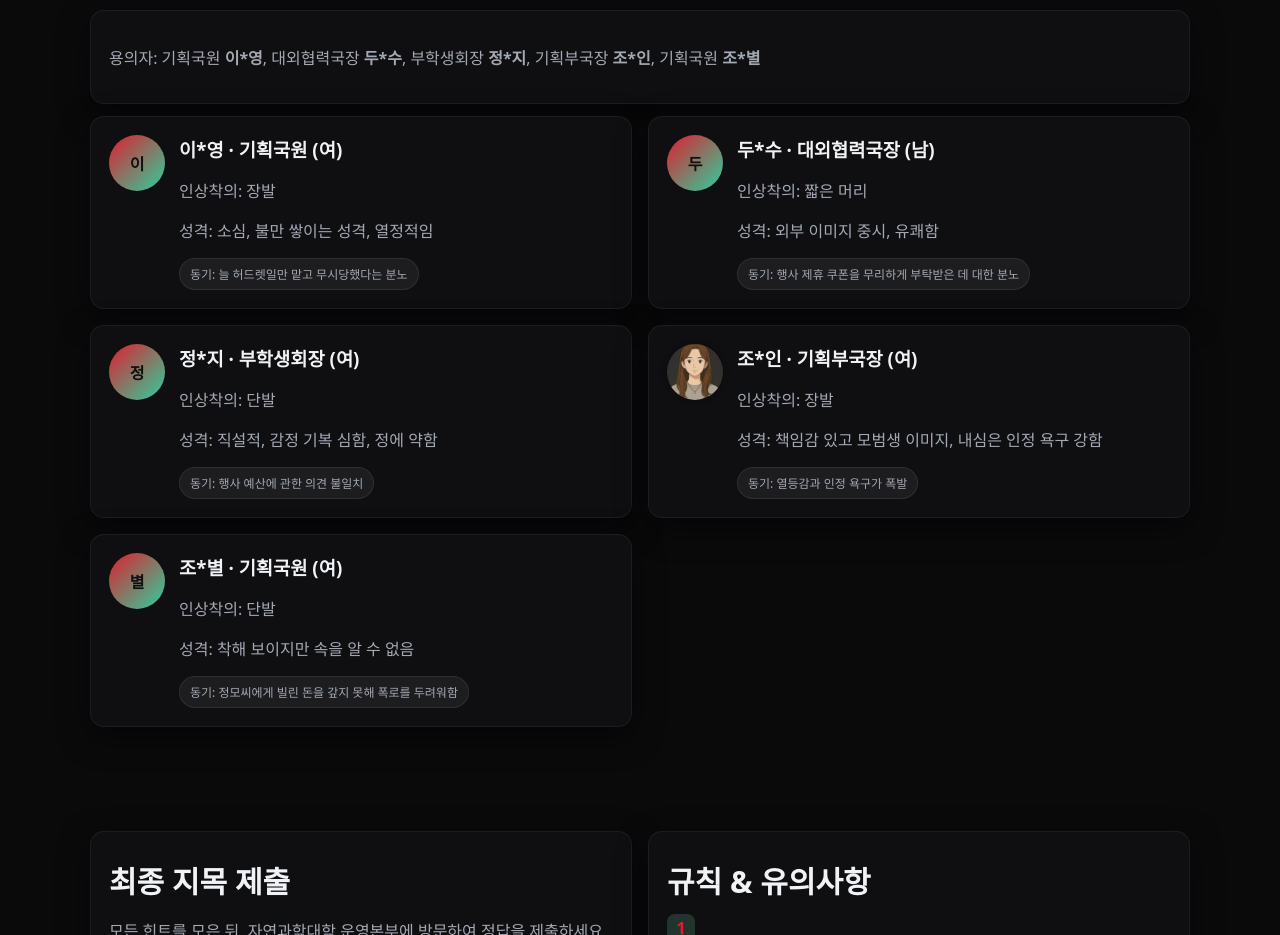
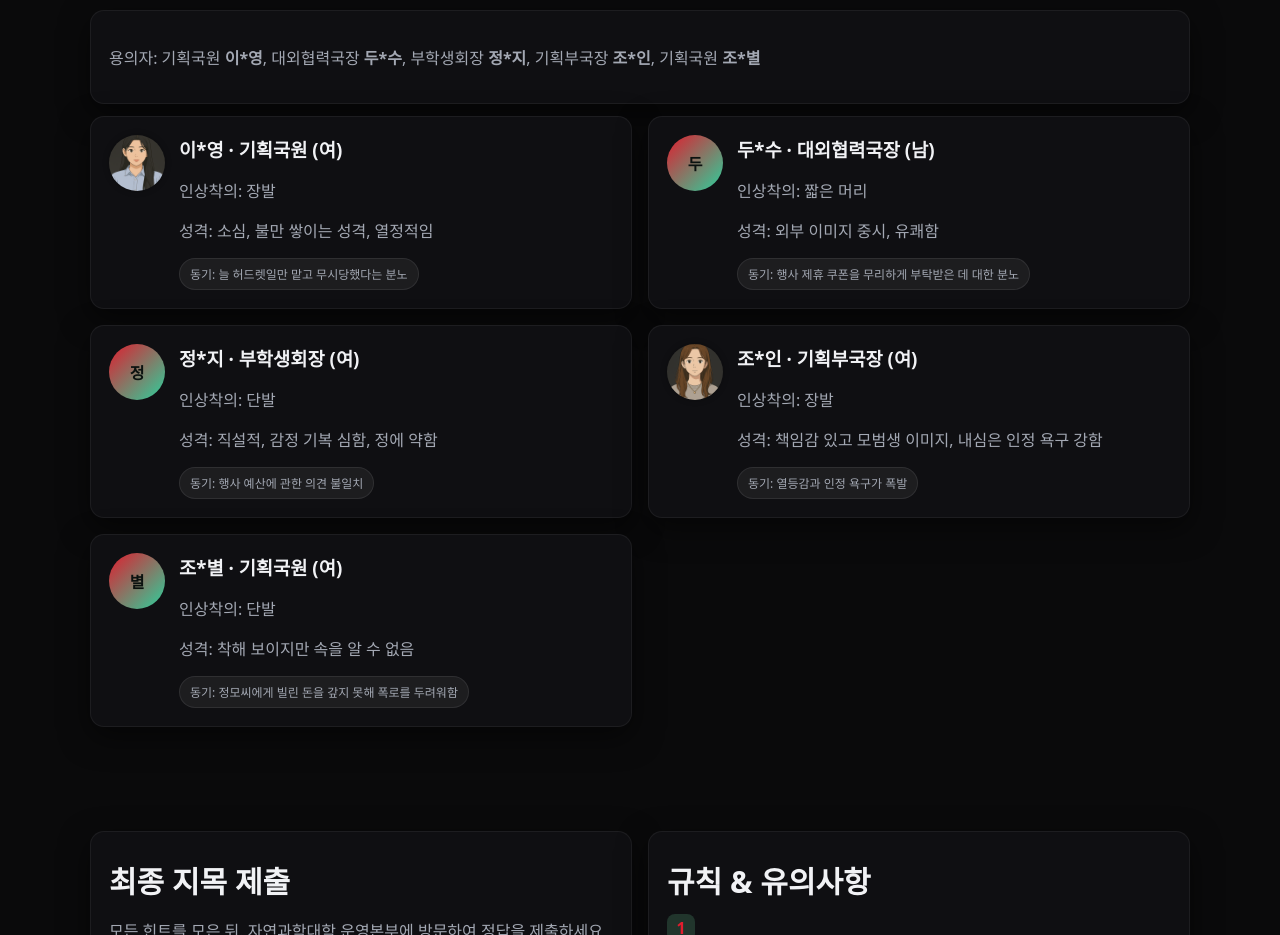
Before and after one commit to mingyuJe/jinroselect, a plain HTML site: page index.html in a window 1280 px wide. Shown: the part 1080-2015 px from the top of the page. Drawn offline with Linux system fonts and the light colour scheme.

Commit message:
Update index.html

```diff
--- a/index.html
+++ b/index.html
@@ -150,7 +150,7 @@
 
       <div class="grid cols-2">
         <div class="card suspect-card">
-          <div class="avatar">이</div>
+          <img class="avatar-img" src="image/lee_young.ico" alt="이*영 프로필" />
           <div>
             <h3>이*영 · 기획국원 (여)</h3>
             <p class="muted">인상착의: 장발</p>
```
